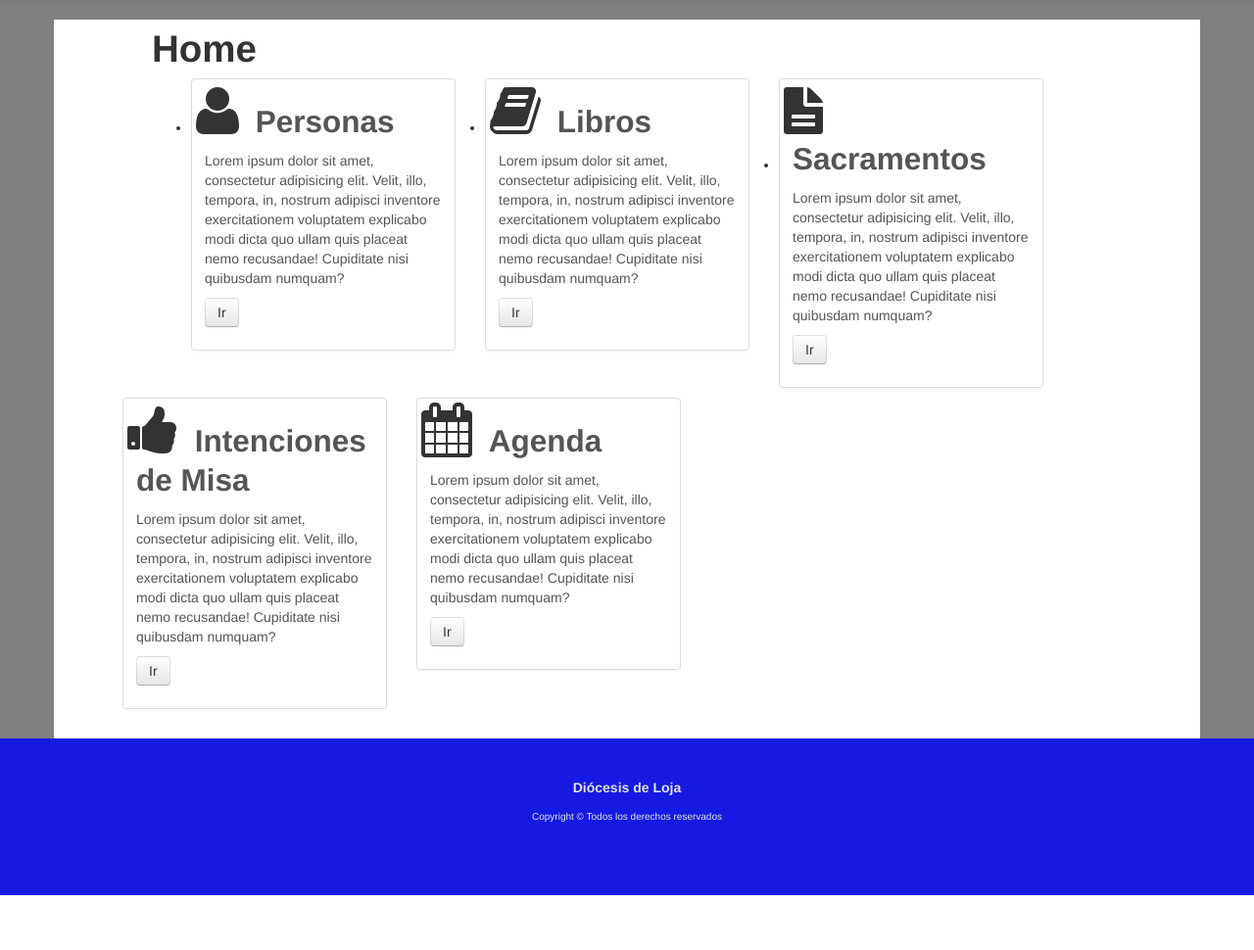
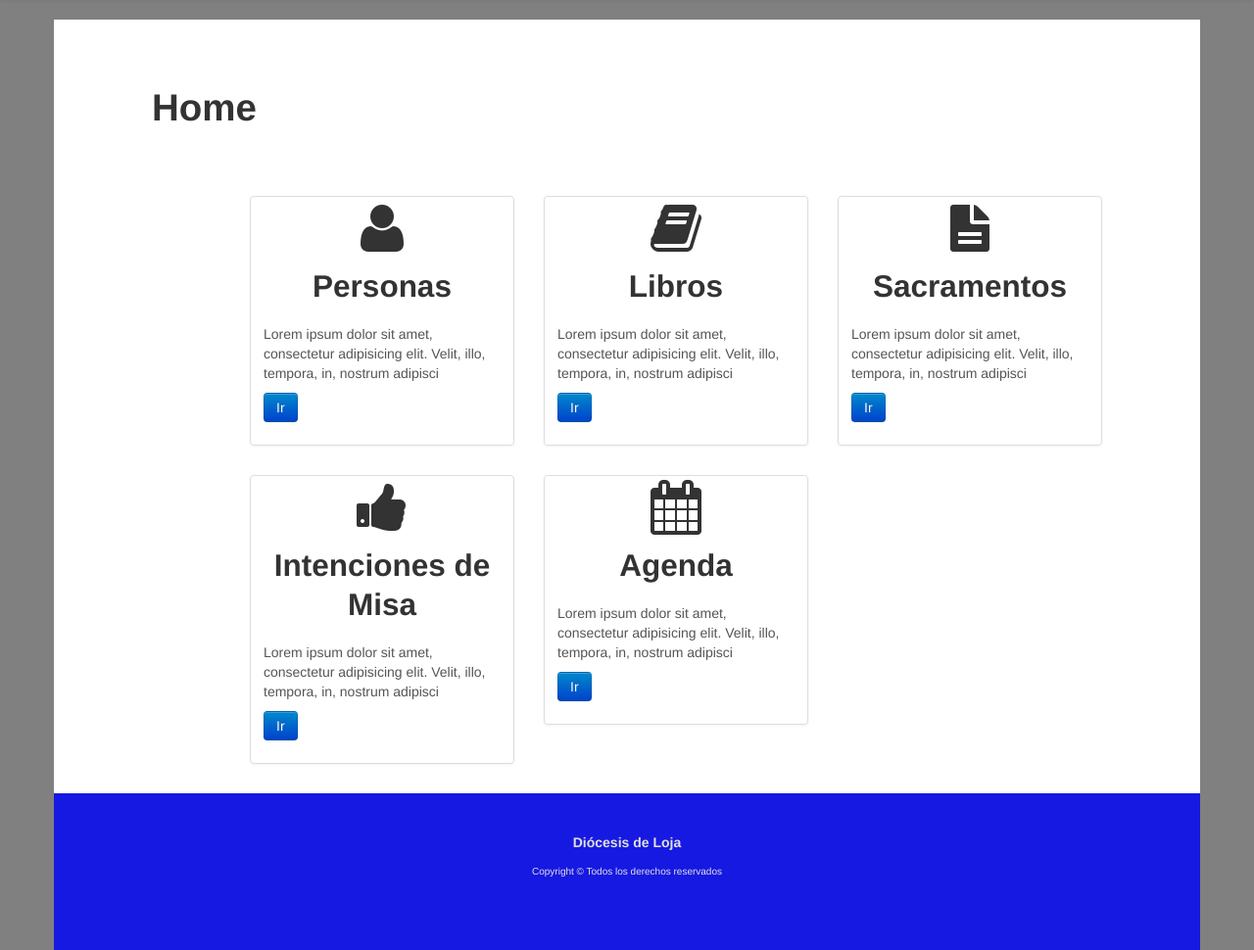
Before and after one commit to luchitoflores/ekklesia, a Django app: page /home/ in a window 1280 px wide. Shown: the part 42-1012 px from the top of the page at 98% size. Before the commit the page ends 956 px from the top, so only its background shows below. Run offline with Django 3.2, Linux system fonts and the light colour scheme; some libraries are stand-ins or nearby versions.

Commit message:
creación del template para  home

```diff
--- a/static/css/mycss.css
+++ b/static/css/mycss.css
@@ -22,7 +22,8 @@ body
 
 #id_title
 {
-	background: #f5f5f5
+	margin-top: 5em;
+	margin-bottom: 5em;
 }
 
 .invalid
--- a/templates/base.html
+++ b/templates/base.html
@@ -85,7 +85,6 @@
 				</div>
 			</div>
 		</div>
-	</div>
 		<!-- Footer -->
 		<div id='id_footer'>
 
@@ -96,6 +95,7 @@
 			</footer>
 
 		</div>
+	</div>
 
 </body>
 </html>
--- a/templates/home.html
+++ b/templates/home.html
@@ -1,53 +1,68 @@
 {% extends 'base.html' %}
 
+{%block content_title%}
+Home
+{%endblock%}
 {%block content%}
-<h1>Home</h1>
 <div class="row">
-	<div class="thumbnails span10">
-		<ul class='row'>
+	<div class="span10 offset1">
+		<ul class='thumbnails'>
 			<li class="span3 offset1">
 				<div class='thumbnail'>
-					<i class="icon-user icon-4x pull-left"></i>
+					<div style='text-align: center'>
+						<i class="icon-user icon-4x "></i>
+						<h2>Personas</h2>
+					</div>
 					<div class="caption">
-						<h2>Personas</h2>
-						<p>Lorem ipsum dolor sit amet, consectetur adipisicing elit. Velit, illo, tempora, in, nostrum adipisci inventore exercitationem voluptatem explicabo modi dicta quo ullam quis placeat nemo recusandae! Cupiditate nisi quibusdam numquam?</p>
-						<p><a class='btn' href="">Ir</a></p>
+						<p>Lorem ipsum dolor sit amet, consectetur adipisicing elit. Velit, illo, tempora, in, nostrum adipisci
+						</p>
+						<p><a class='btn btn-primary' href="{%url 'usuario_list'%}">Ir</a></p>
 					</div>
 				</div>
 			</li>
 			<li class="span3">
 				<div class='thumbnail'>
-					<i class="icon-book icon-4x pull-left"></i>
+					<div style='text-align: center'>
+						<i class="icon-book icon-4x "></i>
+						<h2>Libros</h2>
+					</div>
 					<div class="caption">
-						<h2>Libros</h2>
-						<p>Lorem ipsum dolor sit amet, consectetur adipisicing elit. Velit, illo, tempora, in, nostrum adipisci inventore exercitationem voluptatem explicabo modi dicta quo ullam quis placeat nemo recusandae! Cupiditate nisi quibusdam numquam?</p>
-						<p><a class='btn' href="">Ir</a></p>
+						<p>Lorem ipsum dolor sit amet, consectetur adipisicing elit. Velit, illo, tempora, in, nostrum adipisci
+						</p>
+						<p><a class='btn btn-primary' href="{%url 'libro_list'%}">Ir</a></p>
 					</div>
 				</div>
 			</li>
 			<li class="span3">
 				<div class='thumbnail'>
-					<i class="icon-file-text icon-4x pull-left"></i>
+					<div style='text-align: center'>
+						<i class="icon-file-text icon-4x center"></i>
+						<h2>Sacramentos</h2>
+					</div>
 					<div class="caption">
-						<h2>Sacramentos</h2>
-						<p>Lorem ipsum dolor sit amet, consectetur adipisicing elit. Velit, illo, tempora, in, nostrum adipisci inventore exercitationem voluptatem explicabo modi dicta quo ullam quis placeat nemo recusandae! Cupiditate nisi quibusdam numquam?</p>
-						<p><a class='btn' href="">Ir</a></p>
+						<p>Lorem ipsum dolor sit amet, consectetur adipisicing elit. Velit, illo, tempora, in, nostrum adipisci
+						</p>
+						<p><a class='btn btn-primary' href="">Ir</a></p>
 					</div>
 				</div>
 			</li>
 		</ul>
 	</div>
 </div>
+<div class="span10 offset1">
+
 	<div class="row">
 		<ul class="thumbnails">
 			<li class="span3">
 				<div class='thumbnail'>
-				<i class="icon-thumbs-up icon-4x pull-left"></i>
+					<div style='text-align: center'>
+						<i class="icon-thumbs-up icon-4x "></i>
+						<h2>Intenciones de Misa</h2>
+					</div>
 					<div class="caption">
-
-					<h2>Intenciones de Misa</h2>
-					<p>Lorem ipsum dolor sit amet, consectetur adipisicing elit. Velit, illo, tempora, in, nostrum adipisci inventore exercitationem voluptatem explicabo modi dicta quo ullam quis placeat nemo recusandae! Cupiditate nisi quibusdam numquam?</p>
-					<p><a class='btn' href="">Ir</a></p>
+						<p>Lorem ipsum dolor sit amet, consectetur adipisicing elit. Velit, illo, tempora, in, nostrum adipisci
+						</p>
+						<p><a class='btn btn-primary' href="">Ir</a></p>
 					</div>
 				</div>
 
@@ -55,16 +70,20 @@
 
 			<li class="span3">
 				<div class='thumbnail'>
-				<i class="icon-calendar icon-4x pull-left"></i>
+					<div style='text-align: center'>
+						<i class="icon-calendar icon-4x "></i>
+						<h2>Agenda</h2>
+					</div>
+
 					<div class="caption">
-
-					<h2>Agenda</h2>
-					<p>Lorem ipsum dolor sit amet, consectetur adipisicing elit. Velit, illo, tempora, in, nostrum adipisci inventore exercitationem voluptatem explicabo modi dicta quo ullam quis placeat nemo recusandae! Cupiditate nisi quibusdam numquam?</p>
-					<p><a class='btn' href="">Ir</a></p>
+						<p>Lorem ipsum dolor sit amet, consectetur adipisicing elit. Velit, illo, tempora, in, nostrum adipisci
+						</p>
+						<p><a class='btn btn-primary' href="">Ir</a></p>
 					</div>
 				</div>
 
 			</li>
 		</ul>
 	</div>
+</div>
 {%endblock%}
```
Lines whose indentation alone changed are shown as unchanged.
